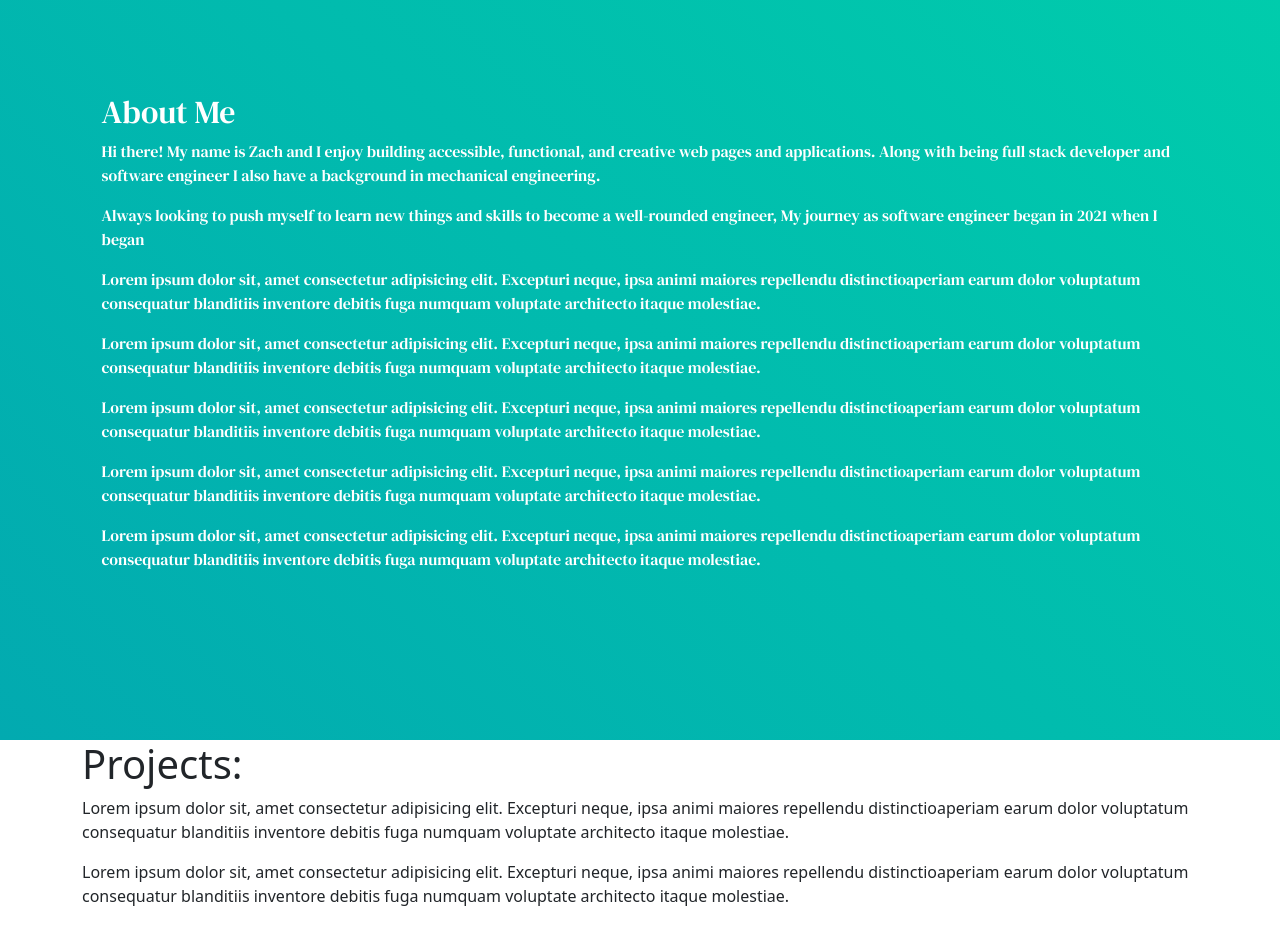
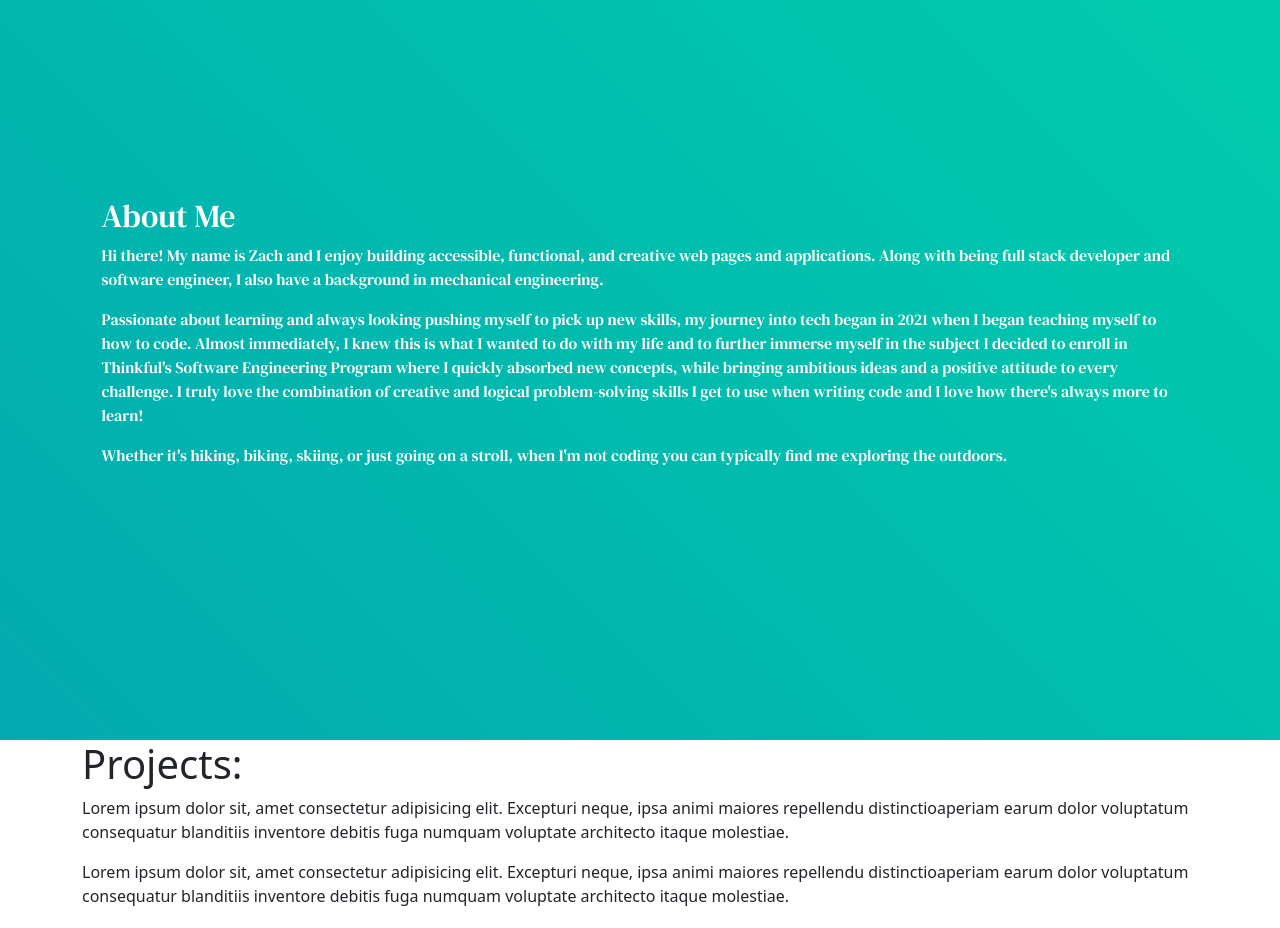
Before and after one commit to ZWatkins31/personal-portfolio, a React (Create React App) app: page / in a window 1280 px wide. Shown: the part 860-1788 px from the top of the page. Built offline with nearby package versions, Linux system fonts and the light colour scheme.

Commit message:
Updated files

```diff
--- a/src/components/About.js
+++ b/src/components/About.js
@@ -10,43 +10,24 @@ const About = () => {
           <p>
             Hi there! My name is Zach and I enjoy building accessible,
             functional, and creative web pages and applications. Along with
-            being full stack developer and software engineer I also have a
+            being full stack developer and software engineer, I also have a
             background in mechanical engineering.
           </p>
           <p>
-            Always looking to push myself to learn new things and skills to
-            become a well-rounded engineer, My journey as software engineer
-            began in 2021 when I began
+            Passionate about learning and always looking pushing myself to pick
+            up new skills, my journey into tech began in 2021 when I began
+            teaching myself to how to code. Almost immediately, I knew this is
+            what I wanted to do with my life and to further immerse myself in
+            the subject I decided to enroll in Thinkful's Software Engineering
+            Program where I quickly absorbed new concepts, while bringing
+            ambitious ideas and a positive attitude to every challenge. I truly
+            love the combination of creative and logical problem-solving skills
+            I get to use when writing code and I love how there's always more to
+            learn!
           </p>
           <p>
-            Lorem ipsum dolor sit, amet consectetur adipisicing elit. Excepturi
-            neque, ipsa animi maiores repellendu distinctioaperiam earum dolor
-            voluptatum consequatur blanditiis inventore debitis fuga numquam
-            voluptate architecto itaque molestiae.
-          </p>
-          <p>
-            Lorem ipsum dolor sit, amet consectetur adipisicing elit. Excepturi
-            neque, ipsa animi maiores repellendu distinctioaperiam earum dolor
-            voluptatum consequatur blanditiis inventore debitis fuga numquam
-            voluptate architecto itaque molestiae.
-          </p>
-          <p>
-            Lorem ipsum dolor sit, amet consectetur adipisicing elit. Excepturi
-            neque, ipsa animi maiores repellendu distinctioaperiam earum dolor
-            voluptatum consequatur blanditiis inventore debitis fuga numquam
-            voluptate architecto itaque molestiae.
-          </p>
-          <p>
-            Lorem ipsum dolor sit, amet consectetur adipisicing elit. Excepturi
-            neque, ipsa animi maiores repellendu distinctioaperiam earum dolor
-            voluptatum consequatur blanditiis inventore debitis fuga numquam
-            voluptate architecto itaque molestiae.
-          </p>
-          <p>
-            Lorem ipsum dolor sit, amet consectetur adipisicing elit. Excepturi
-            neque, ipsa animi maiores repellendu distinctioaperiam earum dolor
-            voluptatum consequatur blanditiis inventore debitis fuga numquam
-            voluptate architecto itaque molestiae.
+            Whether it's hiking, biking, skiing, or just going on a stroll, when
+            I'm not coding you can typically find me exploring the outdoors.
           </p>
         </div>
       </Container>
```
